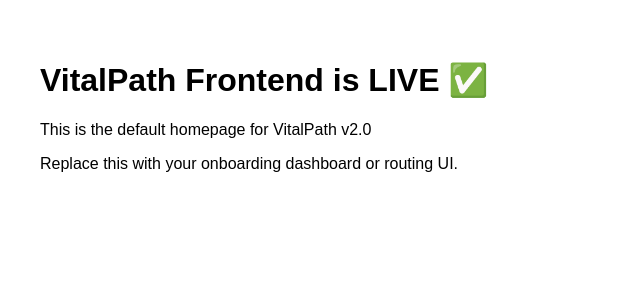
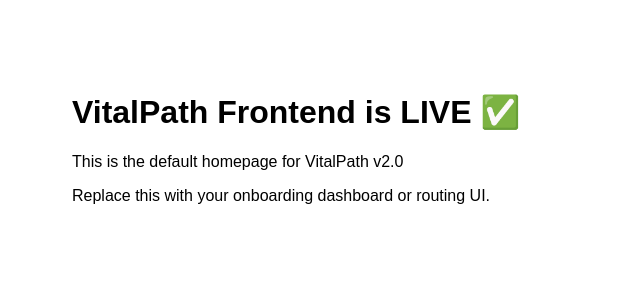
Before and after one commit to Bonilla1776/vitalpath-2.0, a Next.js app in the folder frontend/: page / in a window 1280 px wide. Shown: the top 300 px of the page, without its empty margins (0-640 px from the left). Built offline with nearby package versions, Linux system fonts and the light colour scheme.

Commit message:
Fix: Add required root layout for Next.js App Router

```diff
--- /dev/null
+++ b/frontend/app/layout.tsx
@@ -0,0 +1,11 @@
+// frontend/app/layout.tsx
+
+export default function RootLayout({ children }: { children: React.ReactNode }) {
+    return (
+      <html lang="en">
+        <body style={{ padding: '2rem', fontFamily: 'sans-serif' }}>
+          {children}
+        </body>
+      </html>
+    );
+  }
```
